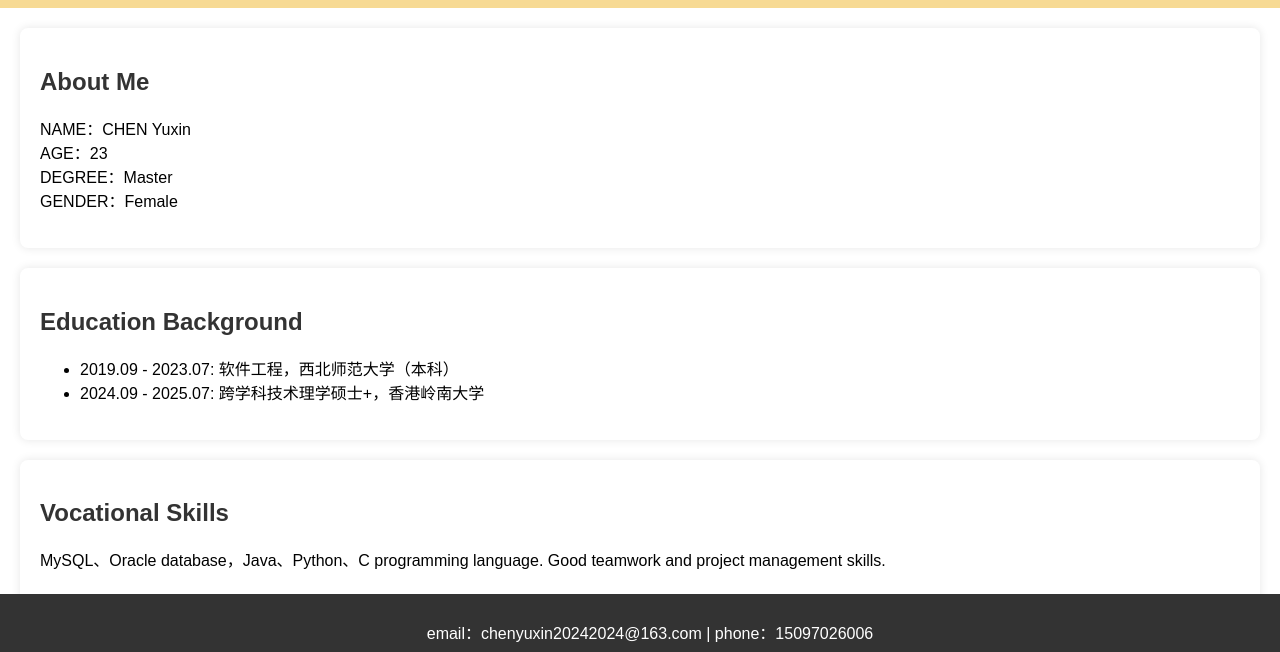
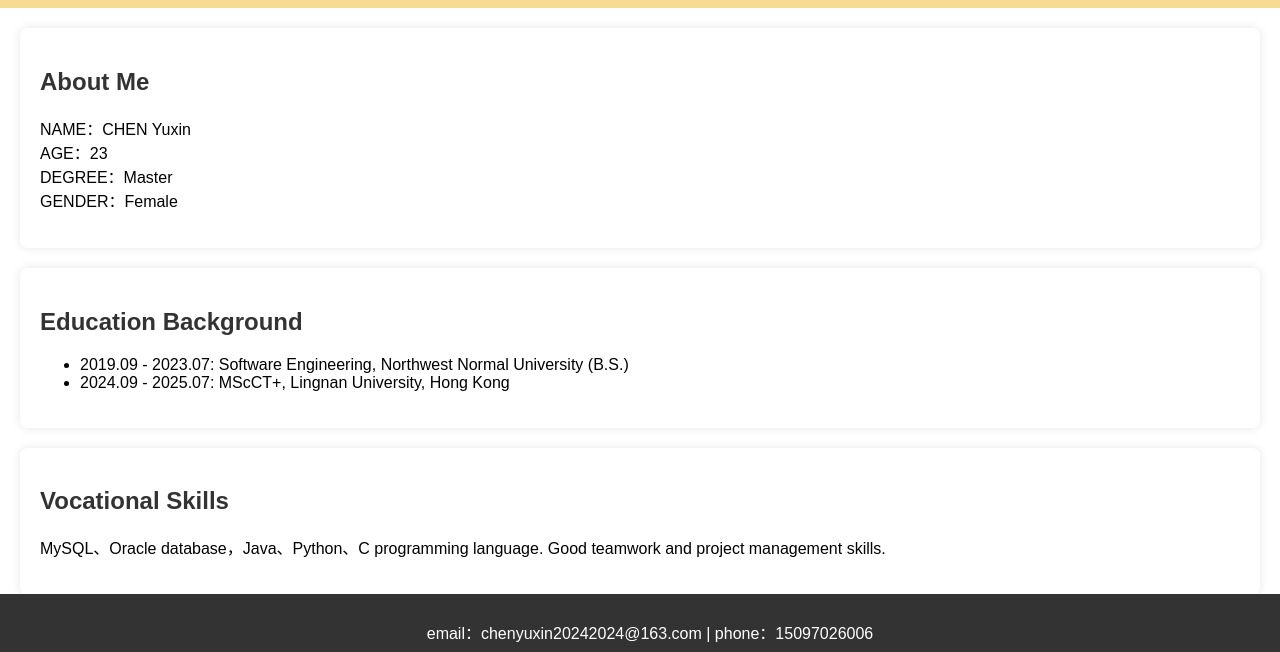
Before and after one commit to Chi021/xiaohang007, a plain HTML site: page index.html in a window 1280 px wide. Shown: the part 130-782 px from the top of the page. Drawn offline with Linux system fonts and the light colour scheme.

Commit message:
Update index.html

```diff
--- a/index.html
+++ b/index.html
@@ -28,8 +28,8 @@
     <section id="education">
         <h2>Education Background</h2>
         <ul>
-            <li>2019.09 - 2023.07: 软件工程，西北师范大学（本科）</li>
-            <li>2024.09 - 2025.07: 跨学科技术理学硕士+，香港岭南大学</li>
+            <li>2019.09 - 2023.07: Software Engineering, Northwest Normal University (B.S.)</li>
+            <li>2024.09 - 2025.07: MScCT+, Lingnan University, Hong Kong</li>
         </ul>
     </section>
 
```
